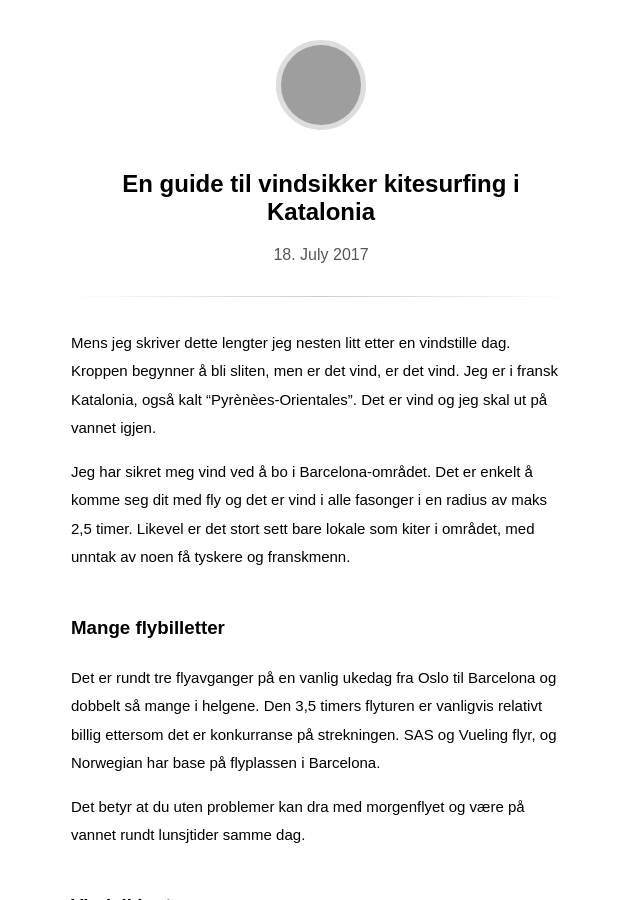
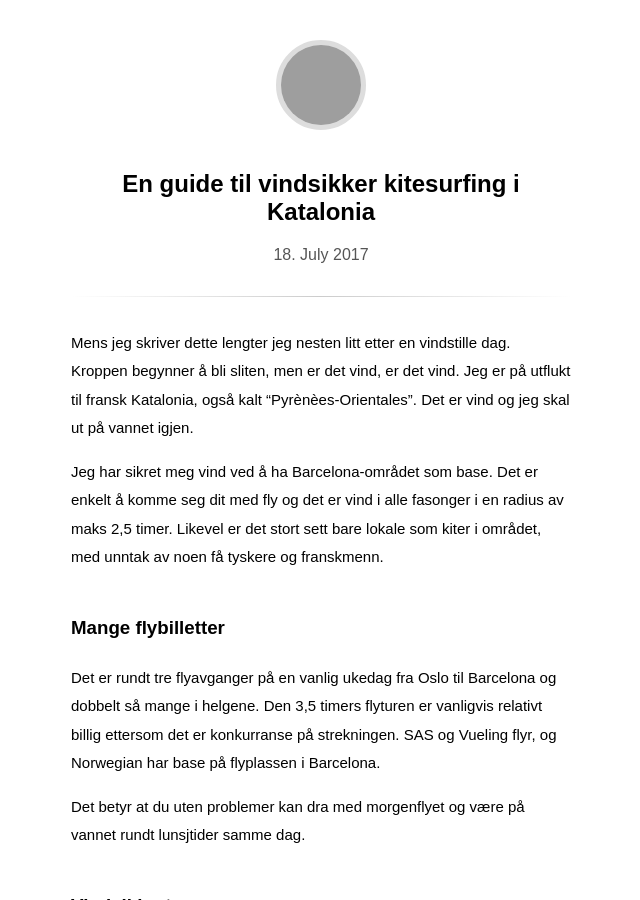
Before and after one commit to aorset/aorset.github.io, a Jekyll site: the page built from _posts/2017-07-18-guide-til-kitesurfing.md, in a window 1280 px wide and 900 px high, cut to the strip 0-900 px from the top of the window. Shown: the whole strip, without its empty margins (319-959 px from the left). Built offline with Jekyll 4.4.1, drawn with Linux system fonts in a browser that asks for light colours; some web fonts are replaced; grey boxes are pictures that could not be loaded.

Commit message:
Update 2017-07-18-guide-til-kitesurfing.md

```diff
--- a/_posts/2017-07-18-guide-til-kitesurfing.md
+++ b/_posts/2017-07-18-guide-til-kitesurfing.md
@@ -4,9 +4,9 @@ updated: 2017-07-18 09:00
 ---
 
 Mens jeg skriver dette lengter jeg nesten litt etter en vindstille dag. Kroppen begynner å bli sliten, men er det vind, er det vind.
-Jeg er i fransk Katalonia, også kalt "Pyrènèes-Orientales". Det er vind og jeg skal ut på vannet igjen.
+Jeg er på utflukt til fransk Katalonia, også kalt "Pyrènèes-Orientales". Det er vind og jeg skal ut på vannet igjen.
 
-Jeg har sikret meg vind ved å bo i Barcelona-området. Det er enkelt å komme seg dit med fly og det er vind i alle fasonger i en radius av maks 2,5 timer. Likevel er det stort sett bare lokale som kiter i området, med unntak av noen få tyskere og franskmenn.
+Jeg har sikret meg vind ved å ha Barcelona-området som base. Det er enkelt å komme seg dit med fly og det er vind i alle fasonger i en radius av maks 2,5 timer. Likevel er det stort sett bare lokale som kiter i området, med unntak av noen få tyskere og franskmenn.
 
 ### Mange flybilletter
 Det er rundt tre flyavganger på en vanlig ukedag fra Oslo til Barcelona og dobbelt så mange i helgene. Den 3,5 timers flyturen
```
